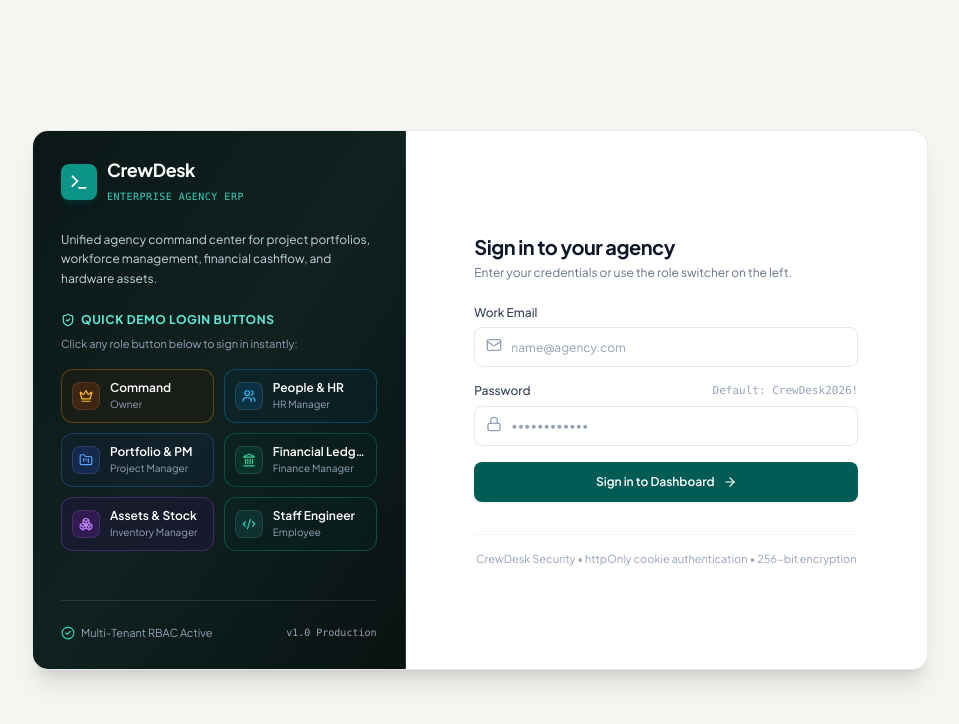
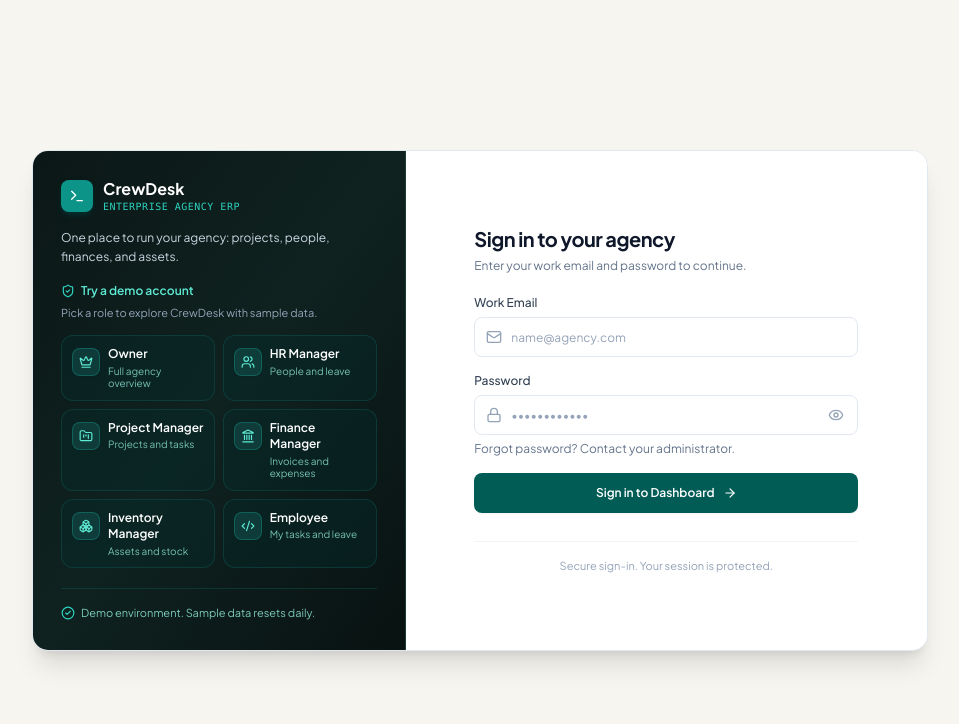
Before and after one commit to abdulbasir21/MERN-Stack, a React (Vite) app in the folder CrewDesk/client/: page /login in a window 1280 px wide. Shown: the top 724 px of the page, without its empty margins (160-1119 px from the left). Built offline with nearby package versions, Linux system fonts and the light colour scheme; no server answers.

Commit message:
style(login): polish login layout, demo role cards, accessibility, and form controls

```diff
--- a/CrewDesk/client/src/pages/LoginPage.tsx
+++ b/CrewDesk/client/src/pages/LoginPage.tsx
@@ -17,6 +17,8 @@ import {
   Boxes,
   Code2,
   Loader2,
+  Eye,
+  EyeOff,
 } from 'lucide-react';
 import { API_BASE } from '../lib/api';
 
@@ -26,6 +28,7 @@ export const LoginPage: React.FC = () => {
   const queryClient = useQueryClient();
   const [email, setEmail] = useState('');
   const [password, setPassword] = useState('');
+  const [showPassword, setShowPassword] = useState(false);
   const [error, setError] = useState<string | null>(null);
   const [isSubmitting, setIsSubmitting] = useState(false);
   const [activeRole, setActiveRole] = useState<string | null>(null);
@@ -46,7 +49,7 @@ export const LoginPage: React.FC = () => {
       const body = await res.json();
 
       if (!res.ok) {
-        throw new Error(body.error?.message || 'Login failed');
+        throw new Error(body.error?.message || 'Incorrect email or password.');
       }
 
       queryClient.clear();
@@ -58,7 +61,7 @@ export const LoginPage: React.FC = () => {
         navigate('/');
       }
     } catch (err: unknown) {
-      setError(err instanceof Error ? err.message : 'An error occurred during login');
+      setError(err instanceof Error ? err.message : 'Incorrect email or password.');
     } finally {
       setIsSubmitting(false);
       setActiveRole(null);
@@ -73,51 +76,39 @@ export const LoginPage: React.FC = () => {
   const demoAccounts = [
     {
       role: 'Owner',
-      title: 'Command',
+      description: 'Full agency overview',
       email: 'owner@crewdesk.agency',
       icon: Crown,
-      color: 'border-amber-500/30 hover:border-amber-400/60 bg-amber-950/20 text-amber-200',
-      iconColor: 'text-amber-400 bg-amber-900/40',
     },
     {
       role: 'HR Manager',
-      title: 'People & HR',
+      description: 'People and leave',
       email: 'hr@crewdesk.agency',
       icon: Users,
-      color: 'border-sky-500/30 hover:border-sky-400/60 bg-sky-950/20 text-sky-200',
-      iconColor: 'text-sky-400 bg-sky-900/40',
     },
     {
       role: 'Project Manager',
-      title: 'Portfolio & PM',
+      description: 'Projects and tasks',
       email: 'pm@crewdesk.agency',
       icon: FolderKanban,
-      color: 'border-blue-500/30 hover:border-blue-400/60 bg-blue-950/20 text-blue-200',
-      iconColor: 'text-blue-400 bg-blue-900/40',
     },
     {
       role: 'Finance Manager',
-      title: 'Financial Ledger',
+      description: 'Invoices and expenses',
       email: 'finance@crewdesk.agency',
       icon: Landmark,
-      color: 'border-emerald-500/30 hover:border-emerald-400/60 bg-emerald-950/20 text-emerald-200',
-      iconColor: 'text-emerald-400 bg-emerald-900/40',
     },
     {
       role: 'Inventory Manager',
-      title: 'Assets & Stock',
+      description: 'Assets and stock',
       email: 'inventory@crewdesk.agency',
       icon: Boxes,
-      color: 'border-purple-500/30 hover:border-purple-400/60 bg-purple-950/20 text-purple-200',
-      iconColor: 'text-purple-400 bg-purple-900/40',
     },
     {
       role: 'Employee',
-      title: 'Staff Engineer',
+      description: 'My tasks and leave',
       email: 'employee@crewdesk.agency',
       icon: Code2,
-      color: 'border-teal-500/30 hover:border-teal-400/60 bg-teal-950/20 text-teal-200',
-      iconColor: 'text-teal-400 bg-teal-900/40',
     },
   ];
 
@@ -128,39 +119,42 @@ export const LoginPage: React.FC = () => {
   };
 
   return (
-    <div className="min-h-screen bg-[#F6F5F0] flex items-center justify-center p-4 sm:p-6">
-      {/* 2-Column Split Executive Container */}
-      <div className="w-full max-w-4xl bg-white rounded-2xl shadow-xl border border-[#E2E8F0] overflow-hidden grid grid-cols-1 md:grid-cols-12 min-h-[540px]">
+    <div className="min-h-screen bg-[#F6F5F0] flex items-center justify-center p-3 sm:p-5 md:p-6">
+      {/* 2-Column Split Container - Form first on mobile/tablet, Left panel first on desktop */}
+      <div className="w-full max-w-4xl bg-white rounded-2xl shadow-xl border border-[#E2E8F0] overflow-hidden flex flex-col md:grid md:grid-cols-12 min-h-[500px]">
 
-        {/* Left Hero / Demo Sandbox Column (5 cols) */}
-        <div className="md:col-span-5 bg-gradient-to-br from-[#0B1716] via-[#0F2220] to-[#081211] text-white p-7 flex flex-col justify-between border-b md:border-b-0 md:border-r border-[#1E3A36]">
+        {/* Left Hero / Demo Sandbox Column (5 cols on desktop, order-2 on mobile) */}
+        <div className="order-2 md:order-1 md:col-span-5 bg-gradient-to-br from-[#0B1716] via-[#0F2220] to-[#081211] text-white p-5 sm:p-6 md:p-7 flex flex-col justify-between border-t md:border-t-0 md:border-r border-[#1E3A36]">
           <div>
-            {/* Brand Logo */}
-            <div className="flex items-center gap-2.5 mb-6">
-              <div className="w-9 h-9 rounded-lg bg-teal-600 flex items-center justify-center text-white shadow-md shadow-teal-950">
-                <Terminal className="w-5 h-5" />
+            {/* Brand Logo & Wordmark */}
+            <div className="flex items-center gap-2.5 mb-3.5">
+              <div className="w-8 h-8 rounded-lg bg-teal-600 flex items-center justify-center text-white shadow-md shadow-teal-950 shrink-0">
+                <Terminal className="w-4 h-4" aria-hidden="true" />
               </div>
               <div>
-                <h1 className="text-lg font-bold tracking-tight text-white leading-tight">CrewDesk</h1>
-                <span className="text-[10px] font-mono tracking-wider uppercase text-teal-400">Enterprise Agency ERP</span>
+                <h1 className="text-base font-bold text-white leading-tight">CrewDesk</h1>
+                <span className="text-[10px] font-mono tracking-wider uppercase text-teal-400 block">
+                  ENTERPRISE AGENCY ERP
+                </span>
               </div>
             </div>
 
-            <p className="text-xs text-slate-300 leading-relaxed mb-6">
-              Unified agency command center for project portfolios, workforce management, financial cashflow, and hardware assets.
+            <p className="text-xs text-slate-300 leading-relaxed mb-4">
+              One place to run your agency: projects, people, finances, and assets.
             </p>
 
-            {/* Quick Demo Login Buttons Section */}
-            <div className="space-y-2">
-              <div className="flex items-center gap-1.5 text-xs font-bold text-teal-300 uppercase tracking-wider">
-                <ShieldCheck className="w-3.5 h-3.5" />
-                <span>Quick Demo Login Buttons</span>
+            {/* Try a demo account Section */}
+            <div className="space-y-1.5">
+              <div className="flex items-center gap-1.5 text-xs font-semibold text-teal-300 tracking-normal">
+                <ShieldCheck className="w-3.5 h-3.5 text-teal-400 shrink-0" aria-hidden="true" />
+                <span>Try a demo account</span>
               </div>
-              <p className="text-[11px] text-slate-400 pb-1">
-                Click any role button below to sign in instantly:
+              <p className="text-[11px] text-slate-400 leading-normal pb-1">
+                Pick a role to explore CrewDesk with sample data.
               </p>
 
-              <div className="grid grid-cols-2 gap-2.5 pt-1">
+              {/* 6 Demo Role Buttons */}
+              <div className="grid grid-cols-2 gap-2 pt-1">
                 {demoAccounts.map((acc) => {
                   const IconComponent = acc.icon;
                   const isThisActive = activeRole === acc.role && isSubmitting;
@@ -170,24 +164,28 @@ export const LoginPage: React.FC = () => {
                       type="button"
                       disabled={isSubmitting}
                       onClick={() => handleQuickDemo(acc.email, acc.role)}
-                      className={`text-left p-2.5 rounded-xl border transition-all active:scale-[0.98] flex items-center gap-2.5 group ${acc.color} ${
-                        isThisActive ? 'ring-2 ring-white animate-pulse' : ''
+                      aria-label={`Sign in as ${acc.role} - ${acc.description}`}
+                      className={`text-left p-2.5 rounded-xl border border-teal-800/40 bg-teal-950/35 hover:bg-teal-900/40 hover:border-teal-500/50 transition-all flex items-start gap-2 group focus-visible:outline-none focus-visible:ring-2 focus-visible:ring-teal-400 focus-visible:ring-offset-2 focus-visible:ring-offset-[#0B1716] disabled:opacity-50 disabled:cursor-not-allowed ${
+                        isThisActive
+                          ? 'ring-2 ring-teal-300 bg-teal-900/60 border-teal-400 motion-reduce:animate-none'
+                          : ''
                       }`}
                     >
-                      <div className={`w-7 h-7 rounded-lg flex items-center justify-center shrink-0 border border-white/10 ${acc.iconColor}`}>
+                      {/* Consistent Teal-Tinted Icon Badge */}
+                      <div className="w-7 h-7 rounded-lg flex items-center justify-center shrink-0 border border-teal-500/30 bg-teal-900/60 text-teal-300 shadow-sm mt-0.5">
                         {isThisActive ? (
-                          <Loader2 className="w-3.5 h-3.5 animate-spin text-white" />
+                          <Loader2 className="w-3.5 h-3.5 animate-spin text-teal-200" aria-hidden="true" />
                         ) : (
-                          <IconComponent className="w-3.5 h-3.5" />
+                          <IconComponent className="w-3.5 h-3.5 text-teal-300" aria-hidden="true" />
                         )}
                       </div>
                       <div className="min-w-0 flex-1">
-                        <div className="font-semibold text-xs leading-tight text-white group-hover:text-white transition-colors truncate">
-                          {acc.title}
-                        </div>
-                        <div className="text-[10px] text-slate-400 truncate mt-0.5">
+                        <span className="font-semibold text-xs leading-snug text-white group-hover:text-teal-100 transition-colors block break-words">
                           {acc.role}
-                        </div>
+                        </span>
+                        <span className="text-[10px] text-teal-200/75 leading-tight block mt-0.5 break-words">
+                          {acc.description}
+                        </span>
                       </div>
                     </button>
                   );
@@ -196,85 +194,117 @@ export const LoginPage: React.FC = () => {
             </div>
           </div>
 
-          <div className="pt-6 border-t border-white/10 mt-6 flex items-center justify-between text-[11px] text-slate-400">
+          {/* Bottom Left Panel Status */}
+          <div className="pt-4 border-t border-teal-800/40 mt-5 flex items-center justify-between text-[11px] text-teal-200/80">
             <span className="flex items-center gap-1.5">
-              <CheckCircle2 className="w-3.5 h-3.5 text-teal-400" />
-              Multi-Tenant RBAC Active
+              <CheckCircle2 className="w-3.5 h-3.5 text-teal-400 shrink-0" aria-hidden="true" />
+              <span>Demo environment. Sample data resets daily.</span>
             </span>
-            <span className="font-mono text-[10px] text-slate-400">v1.0 Production</span>
           </div>
         </div>
 
-        {/* Right Sign-in Form Column (7 cols) */}
-        <div className="md:col-span-7 p-8 sm:p-10 flex flex-col justify-center bg-white">
+        {/* Right Sign-in Form Column (7 cols on desktop, order-1 on mobile) */}
+        <div className="order-1 md:order-2 md:col-span-7 p-6 sm:p-8 md:p-10 flex flex-col justify-center bg-white">
           <div className="max-w-sm w-full mx-auto">
-            <div className="mb-6">
+            <div className="mb-5">
               <h2 className="text-xl font-bold text-slate-900 tracking-tight">Sign in to your agency</h2>
-              <p className="text-xs text-slate-500 mt-1">
-                Enter your credentials or use the role switcher on the left.
+              <p className="text-xs text-slate-500 mt-1 leading-normal">
+                Enter your work email and password to continue.
               </p>
             </div>
 
-            {error && (
-              <div className="mb-5 p-3 rounded-lg bg-rose-50 border border-rose-200 text-rose-700 text-xs flex items-center gap-2">
-                <AlertCircle className="w-4 h-4 shrink-0 text-rose-500" />
-                <span>{error}</span>
-              </div>
-            )}
-
             <form onSubmit={handleSubmit} className="space-y-4">
               <div>
-                <label className="block text-xs font-medium text-slate-700 mb-1.5">Work Email</label>
+                <label htmlFor="email" className="block text-xs font-medium text-slate-700 mb-1.5">
+                  Work Email
+                </label>
                 <div className="relative">
-                  <Mail className="w-4 h-4 text-slate-400 absolute left-3 top-2.5" />
+                  <Mail className="w-4 h-4 text-slate-400 absolute left-3 top-3 pointer-events-none" aria-hidden="true" />
                   <input
+                    id="email"
+                    name="email"
                     type="email"
+                    autoComplete="email"
                     required
                     value={email}
                     onChange={(e) => setEmail(e.target.value)}
                     placeholder="name@agency.com"
-                    className="w-full h-10 pl-9 pr-3 rounded-lg border border-slate-200 text-xs text-slate-900 bg-white placeholder:text-slate-400 focus:outline-none focus:border-teal-600 focus:ring-1 focus:ring-teal-600 transition-all"
+                    className="w-full h-10 pl-9 pr-3 rounded-lg border border-slate-200 text-xs text-slate-900 bg-white placeholder:text-slate-400 focus:outline-none focus:border-teal-600 focus:ring-1 focus:ring-teal-600 transition-all focus-visible:outline-none focus-visible:ring-2 focus-visible:ring-teal-600"
                   />
                 </div>
               </div>
 
               <div>
                 <div className="flex items-center justify-between mb-1.5">
-                  <label className="text-xs font-medium text-slate-700">Password</label>
-                  <span className="text-[11px] text-slate-400 font-mono">Default: CrewDesk2026!</span>
+                  <label htmlFor="password" className="text-xs font-medium text-slate-700">
+                    Password
+                  </label>
                 </div>
                 <div className="relative">
-                  <Lock className="w-4 h-4 text-slate-400 absolute left-3 top-2.5" />
+                  <Lock className="w-4 h-4 text-slate-400 absolute left-3 top-3 pointer-events-none" aria-hidden="true" />
                   <input
-                    type="password"
+                    id="password"
+                    name="password"
+                    type={showPassword ? 'text' : 'password'}
+                    autoComplete="current-password"
                     required
                     value={password}
                     onChange={(e) => setPassword(e.target.value)}
                     placeholder="••••••••••••"
-                    className="w-full h-10 pl-9 pr-3 rounded-lg border border-slate-200 text-xs text-slate-900 bg-white placeholder:text-slate-400 focus:outline-none focus:border-teal-600 focus:ring-1 focus:ring-teal-600 transition-all"
+                    className="w-full h-10 pl-9 pr-10 rounded-lg border border-slate-200 text-xs text-slate-900 bg-white placeholder:text-slate-400 focus:outline-none focus:border-teal-600 focus:ring-1 focus:ring-teal-600 transition-all focus-visible:outline-none focus-visible:ring-2 focus-visible:ring-teal-600"
                   />
+                  <button
+                    type="button"
+                    onClick={() => setShowPassword((prev) => !prev)}
+                    aria-label={showPassword ? 'Hide password' : 'Show password'}
+                    className="absolute right-3 top-2.5 p-0.5 text-slate-400 hover:text-slate-600 rounded focus-visible:outline-none focus-visible:ring-2 focus-visible:ring-teal-600 transition-colors"
+                  >
+                    {showPassword ? (
+                      <EyeOff className="w-4 h-4" aria-hidden="true" />
+                    ) : (
+                      <Eye className="w-4 h-4" aria-hidden="true" />
+                    )}
+                  </button>
                 </div>
+                <p className="text-xs text-slate-500 mt-1.5">
+                  Forgot password? Contact your administrator.
+                </p>
               </div>
 
               <button
                 type="submit"
                 disabled={isSubmitting}
-                className="w-full h-10 rounded-lg bg-[#005c55] hover:bg-[#004d47] text-white text-xs font-semibold shadow-sm transition-all flex items-center justify-center gap-2 disabled:opacity-50 mt-2"
+                className="w-full h-10 rounded-lg bg-[#005c55] hover:bg-[#004d47] text-white text-xs font-semibold shadow-sm transition-all flex items-center justify-center gap-2 disabled:opacity-50 mt-3 focus-visible:outline-none focus-visible:ring-2 focus-visible:ring-teal-600 focus-visible:ring-offset-2"
               >
-                {isSubmitting ? (
-                  <span>Authenticating...</span>
+                {isSubmitting && !activeRole ? (
+                  <>
+                    <Loader2 className="w-3.5 h-3.5 animate-spin" aria-hidden="true" />
+                    <span>Signing in...</span>
+                  </>
                 ) : (
                   <>
                     <span>Sign in to Dashboard</span>
-                    <ArrowRight className="w-3.5 h-3.5" />
+                    <ArrowRight className="w-3.5 h-3.5" aria-hidden="true" />
                   </>
                 )}
               </button>
+
+              {/* Error message under form with role="alert" */}
+              {error && (
+                <div
+                  role="alert"
+                  aria-live="assertive"
+                  className="p-3 rounded-lg bg-rose-50 border border-rose-200 text-rose-700 text-xs flex items-center gap-2 mt-3"
+                >
+                  <AlertCircle className="w-4 h-4 shrink-0 text-rose-500" aria-hidden="true" />
+                  <span>{error}</span>
+                </div>
+              )}
             </form>
 
-            <div className="mt-8 pt-4 border-t border-slate-100 text-center">
-              <p className="text-[11px] text-slate-400">
-                CrewDesk Security • httpOnly cookie authentication • 256-bit encryption
+            <div className="mt-7 pt-4 border-t border-slate-100 text-center">
+              <p className="text-[11px] text-slate-400 leading-normal">
+                Secure sign-in. Your session is protected.
               </p>
             </div>
           </div>
```
